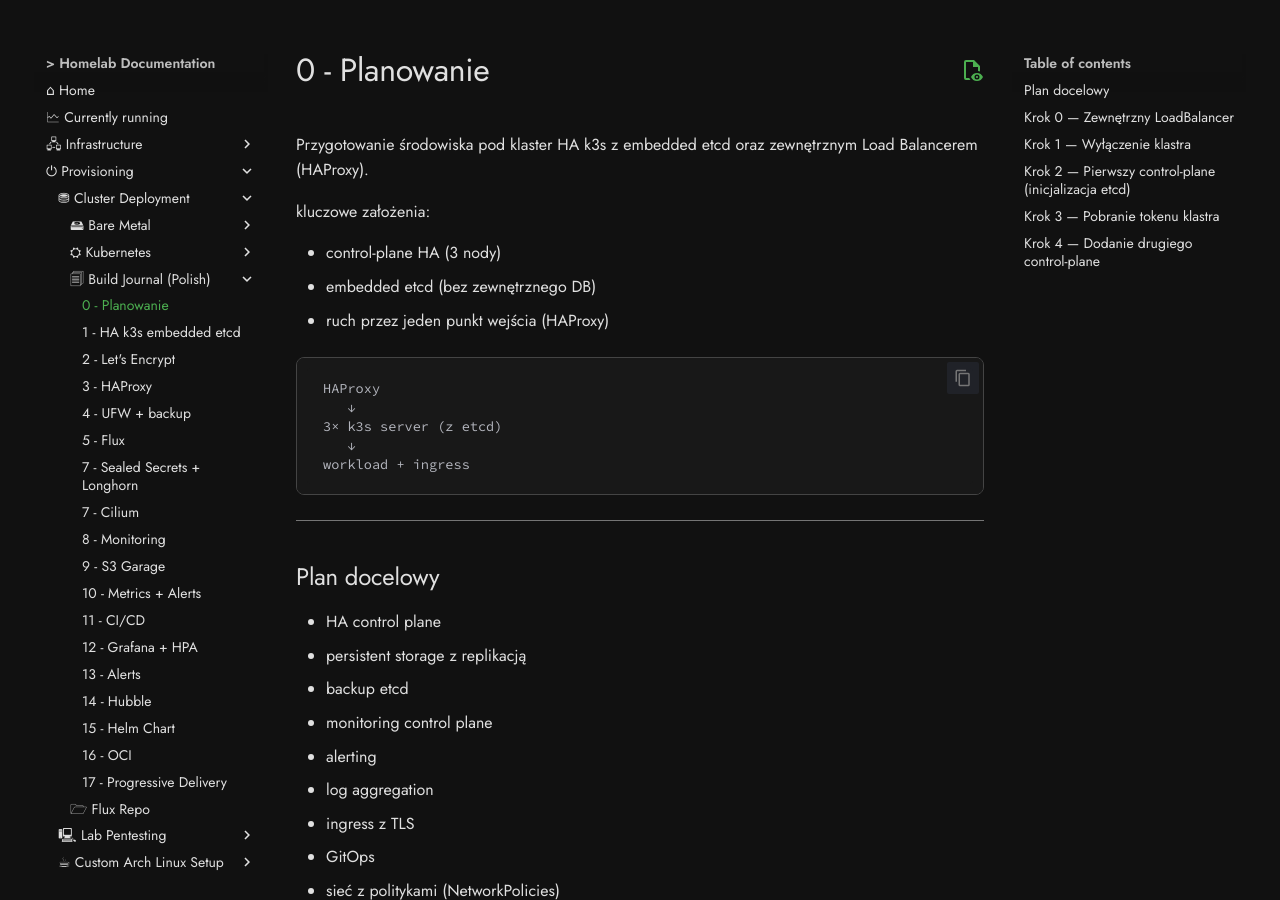
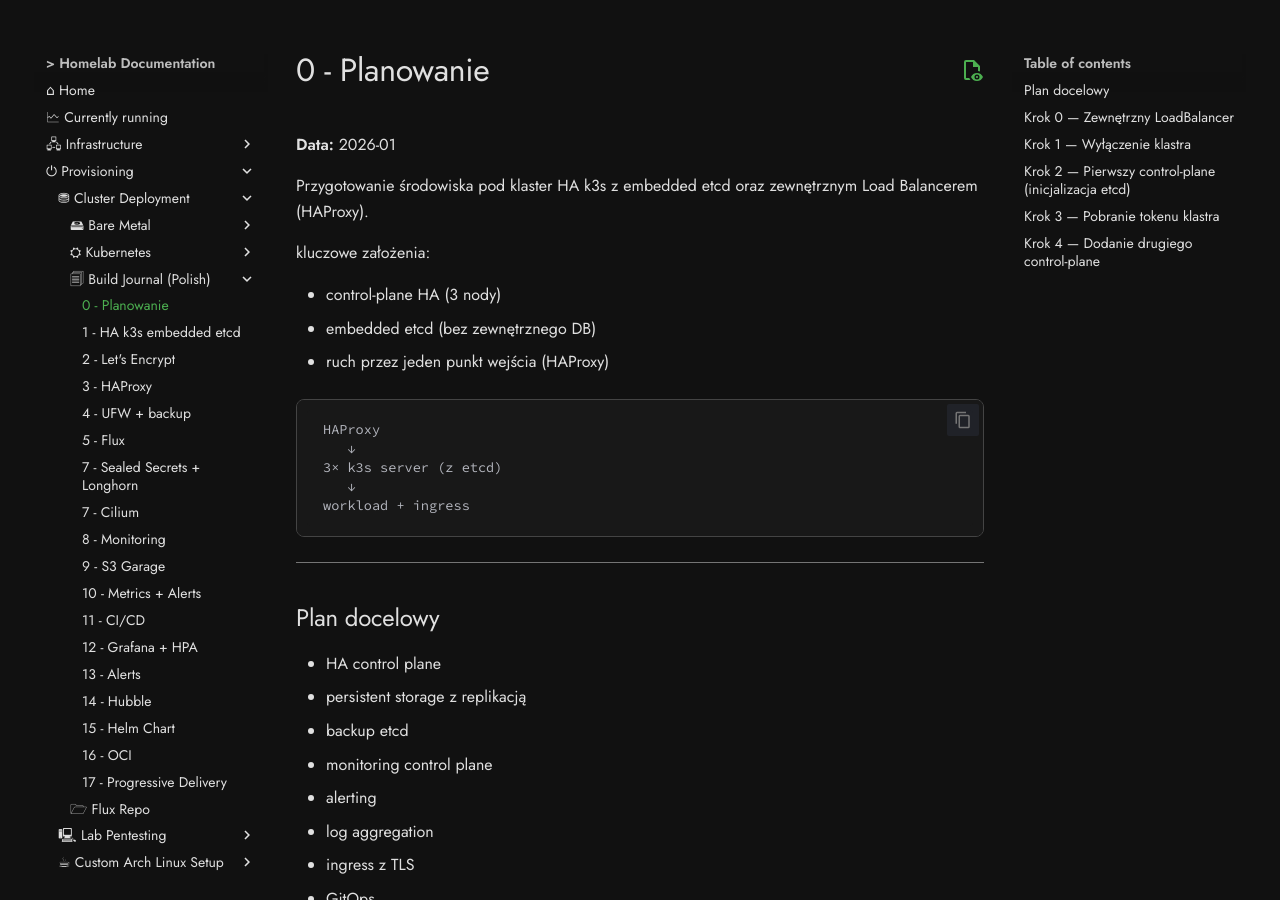
Before and after one commit to kCn3333/homelab, an MkDocs documentation site: the page built from docs/journal/day 00.md, in a window 1280 px wide and 900 px high. Built offline with MkDocs 1.6.1 and Material for MkDocs 9.7.7, drawn with Linux system fonts in a browser that asks for light colours; comment, search, counter and statistics services are not loaded.

Commit message:
add: k8s journal

```diff
--- a/docs/journal/day 00.md
+++ b/docs/journal/day 00.md
@@ -1,4 +1,6 @@
 # 0 - Planowanie
+
+**Data:** 2026-01
 
 Przygotowanie środowiska pod klaster HA k3s z embedded etcd oraz zewnętrznym Load Balancerem (HAProxy).
 
```
